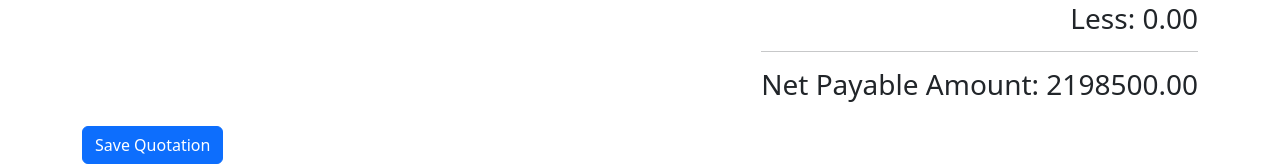
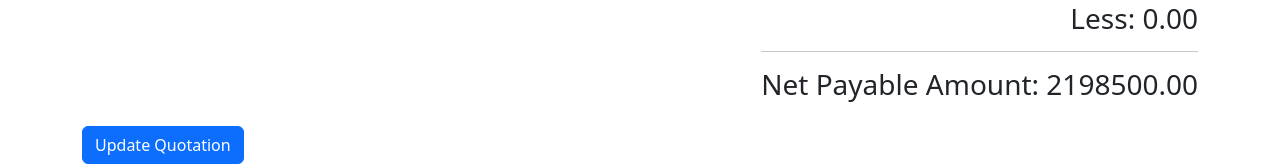
Before and after one commit to bayajeed/quotation-final2, a Django app: page /53/update/ in a window 1280 px wide. Shown: the part 2816-2980 px from the top of the page. Run offline with Django 5.2, Linux system fonts and the light colour scheme; a user stored in the database is signed in; data comes from the database, SQL or seed files in the repository; both versions use the stored data as it was after the commit.

Commit message:
Quotation create update for itemDescription and and save with update

```diff
--- a/templates/pages/quotations/quotation_create.html
+++ b/templates/pages/quotations/quotation_create.html
@@ -120,7 +120,9 @@
             </div>
         </div>
 
-        <button type="submit" class="btn btn-primary mt-3">Save Quotation</button>
+        <button type="submit" class="btn btn-primary mt-3">
+            {% if form.instance.pk %}Update Quotation{% else %}Save Quotation{% endif %}
+        </button>
     </form>
 
     <script>
@@ -227,7 +229,7 @@
                 itemRow.classList.add('item');
 
                 const item = itemData.item || {};
-                const description = item.name || itemData.description || '';
+                const description = itemData.description || item.name || '';
                 const unitPrice = itemData.unit_price !== null && itemData.unit_price !== undefined ? itemData.unit_price : (item.unit_price || 0);
                 const qty = itemData.qty !== undefined ? itemData.qty : 1;
 
```
Also changed, not shown: db.sqlite3.
